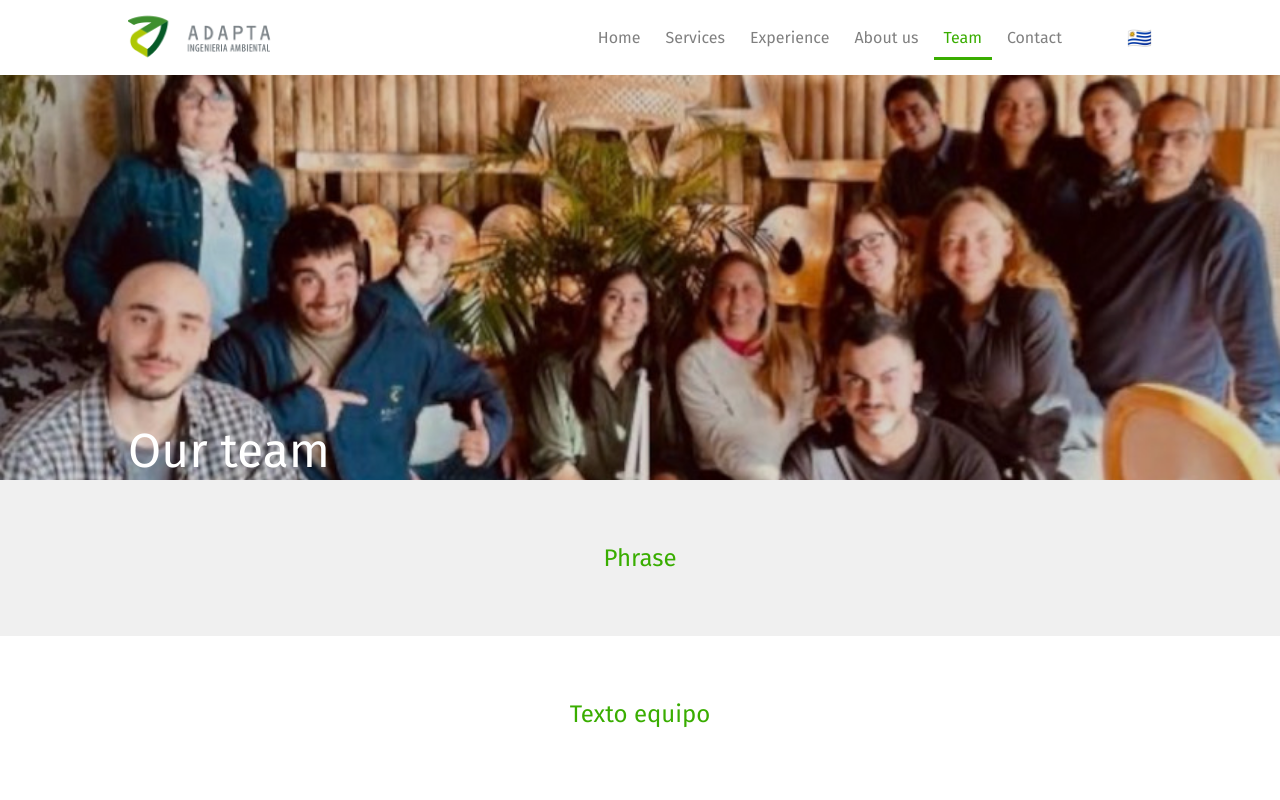
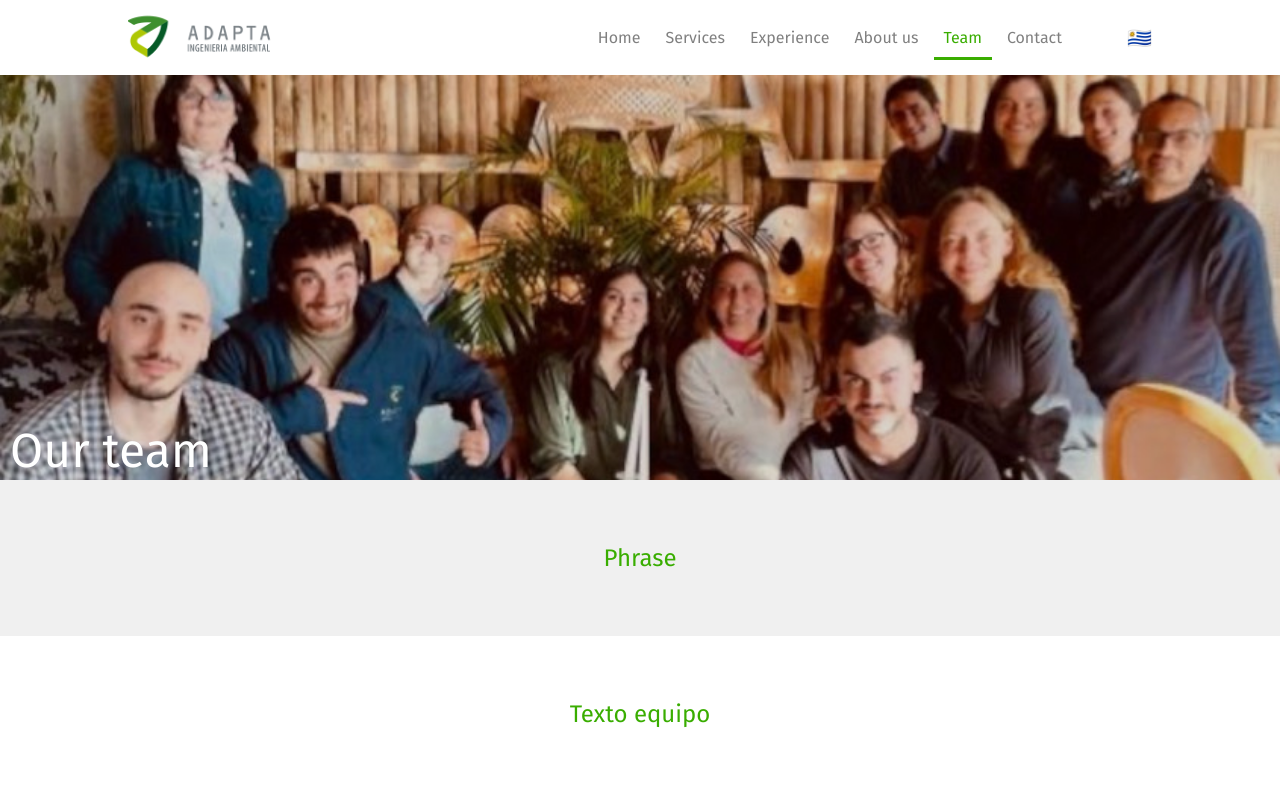
Before and after one commit to moras98/adapta-web-v2, a React (Create React App) app: page /en/team in a window 1280 px wide. Shown: the top 800 px of the page. Built offline with nearby package versions, Linux system fonts and the light colour scheme.

Commit message:
css overlay

```diff
--- a/src/components/Overlay/Overlay.css
+++ b/src/components/Overlay/Overlay.css
@@ -8,7 +8,7 @@
 	flex-direction: column-reverse;
 }
 .overlay h1, .overlay h2 {
-	margin-left: 10%;
+	margin-left: 10px;
 }
 
 @media (max-width: 850px){
```
